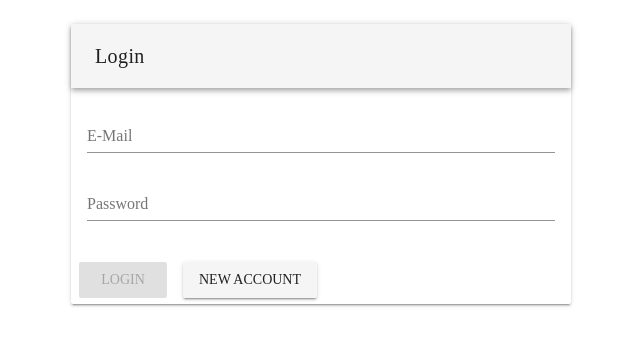
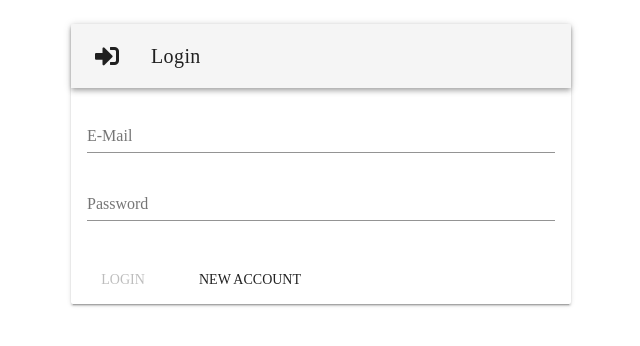
Before and after one commit to bitstorm-tech/my-cv-webclient, a Nuxt app: page / in a window 1280 px wide. Shown: the top 346 px of the page, without its empty margins (319-959 px from the left). Built offline with nearby package versions, Linux system fonts and the light colour scheme; a web font is replaced by a local one.

Commit message:
Improved some icons in login page and navigation drawer

```diff
--- a/layouts/default.vue
+++ b/layouts/default.vue
@@ -71,7 +71,7 @@
 
         <v-list-tile nuxt to="/">
           <v-list-tile-action>
-            <v-icon medium>fa-sign-out</v-icon>
+            <v-icon medium>fa-sign-out-alt</v-icon>
           </v-list-tile-action>
           <v-list-tile-content>
             <v-list-tile-title>
--- a/pages/index.vue
+++ b/pages/index.vue
@@ -3,6 +3,10 @@
     <v-layout column align-center justify-center fill-height>
       <v-card width="500px">
         <v-toolbar>
+          <v-toolbar-side-icon>
+            <v-icon v-if="!createAccount">fa-sign-in-alt</v-icon>
+            <v-icon v-if="createAccount">fa-edit</v-icon>
+          </v-toolbar-side-icon>
           <v-toolbar-title v-if="!createAccount">Login</v-toolbar-title>
           <v-toolbar-title v-if="createAccount">Create Account</v-toolbar-title>
         </v-toolbar>
@@ -11,10 +15,10 @@
           <v-text-field type="password" label="Password" v-model="password" />
           <v-text-field v-if="createAccount" type="password" label="Repeat Password" v-model="repeatPassword" />
         </v-card-text>
-        <v-btn v-if="!createAccount" @click="login" :disabled="!canLogin()">Login</v-btn>
-        <v-btn v-if="!createAccount" @click="createAccount = true">New Account</v-btn>
-        <v-btn v-if="createAccount" @click="create" :disabled="!canCreateAccount()">Create</v-btn>
-        <v-btn v-if="createAccount" @click="createAccount = false">Cancel</v-btn>
+        <v-btn flat v-if="!createAccount" @click="login" :disabled="!canLogin()">Login</v-btn>
+        <v-btn flat v-if="!createAccount" @click="createAccount = true">New Account</v-btn>
+        <v-btn flat v-if="createAccount" @click="create" :disabled="!canCreateAccount()">Create</v-btn>
+        <v-btn flat v-if="createAccount" @click="createAccount = false">Cancel</v-btn>
       </v-card>
       <v-snackbar v-model="snackbar" color="red" :timeout="0" top>
         {{ snackbarText }}
```
